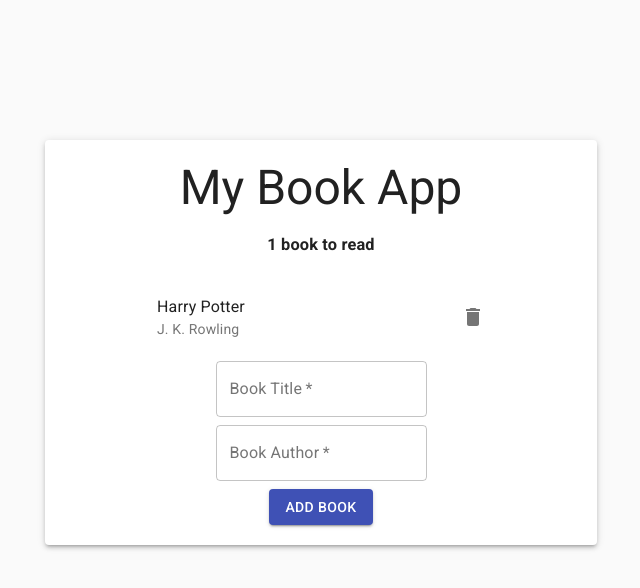
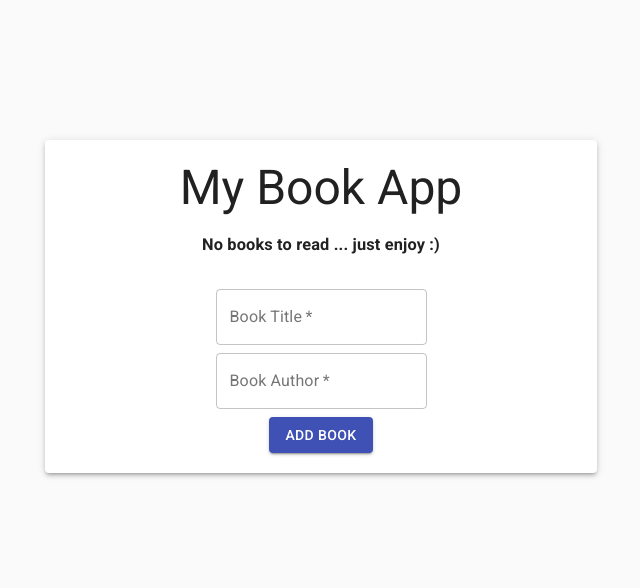
Before and after one commit to ankitn1311/book-context-api, a React (Create React App) app: page / in a window 1280 px wide. Shown: the top 588 px of the page, without its empty margins (319-959 px from the left). Built offline with nearby package versions, Linux system fonts and the light colour scheme.

Commit message:
localStorage added

```diff
--- a/src/components/BookDetails.jsx
+++ b/src/components/BookDetails.jsx
@@ -13,7 +13,7 @@ function BookDetails({ books }) {
                         <ListItemText primary={book.title} secondary={book.author} />
                         <ListItemSecondaryAction>
                             <IconButton edge="end" aria-label="delete" onClick={() => deleteBook(book.id)}>
-                                <DeleteIcon />
+                                <DeleteIcon color="secondary" />
                             </IconButton>
                         </ListItemSecondaryAction>
                     </ListItem>
--- a/src/contexts/BookContext.js
+++ b/src/contexts/BookContext.js
@@ -1,16 +1,19 @@
-import React, { createContext, useState } from "react";
+import React, { createContext, useState, useEffect } from "react";
 import { v4 as uuidv4 } from "uuid";
 
 export const BookContext = createContext();
 
 const BookContextProvider = (props) => {
-  const [books, setBooks] = useState([
-    {
-      id: uuidv4(),
-      title: "Harry Potter",
-      author: "J. K. Rowling",
-    },
-  ]);
+  const [books, setBooks] = useState([]);
+
+  useEffect(() => {
+    const localData = localStorage.getItem("books");
+    return localData ? setBooks(JSON.parse(localData)) : [];
+  }, []);
+
+  useEffect(() => {
+    localStorage.setItem("books", JSON.stringify(books));
+  }, [books]);
 
   const addBook = (title, author) => {
     const newBook = { id: uuidv4(), title, author };
```
